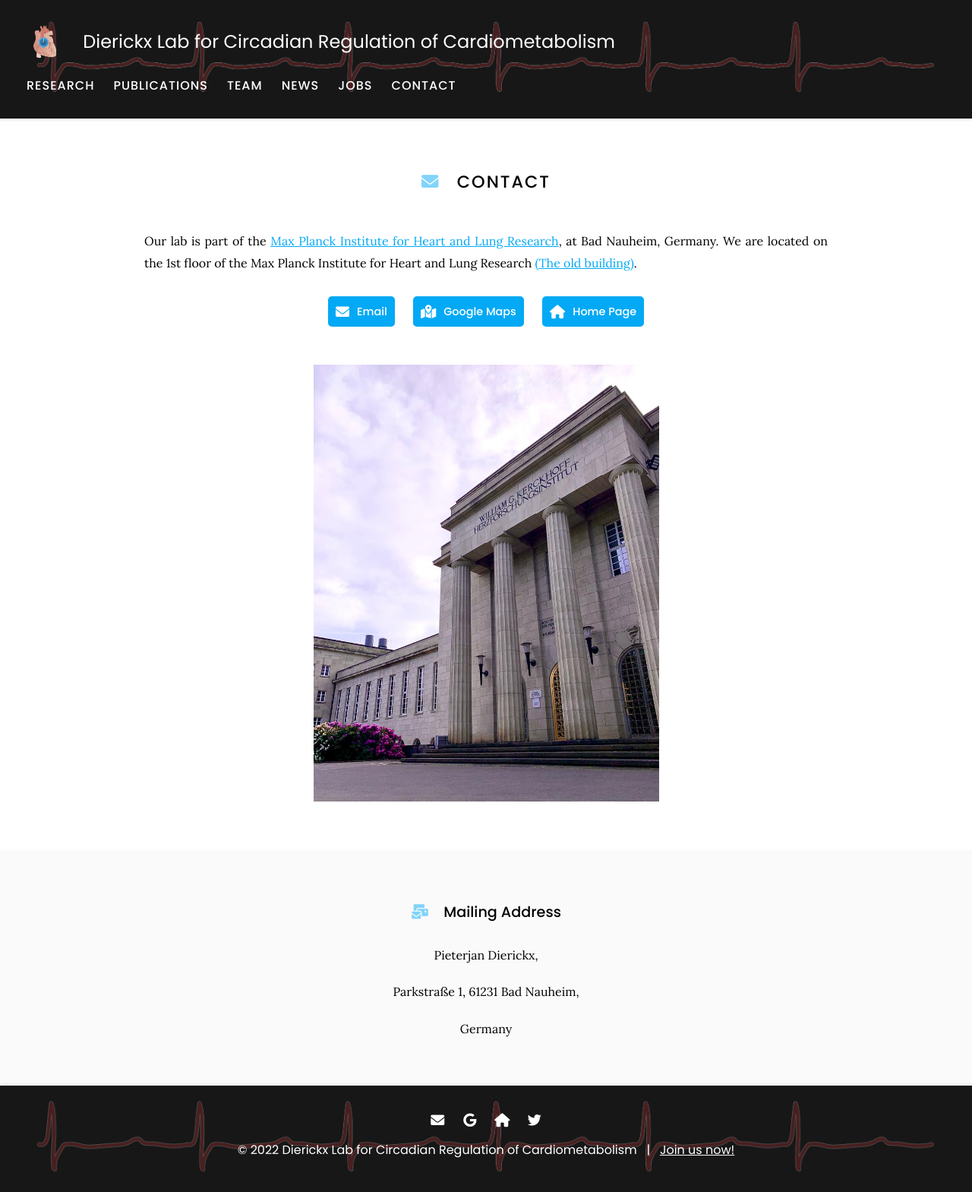
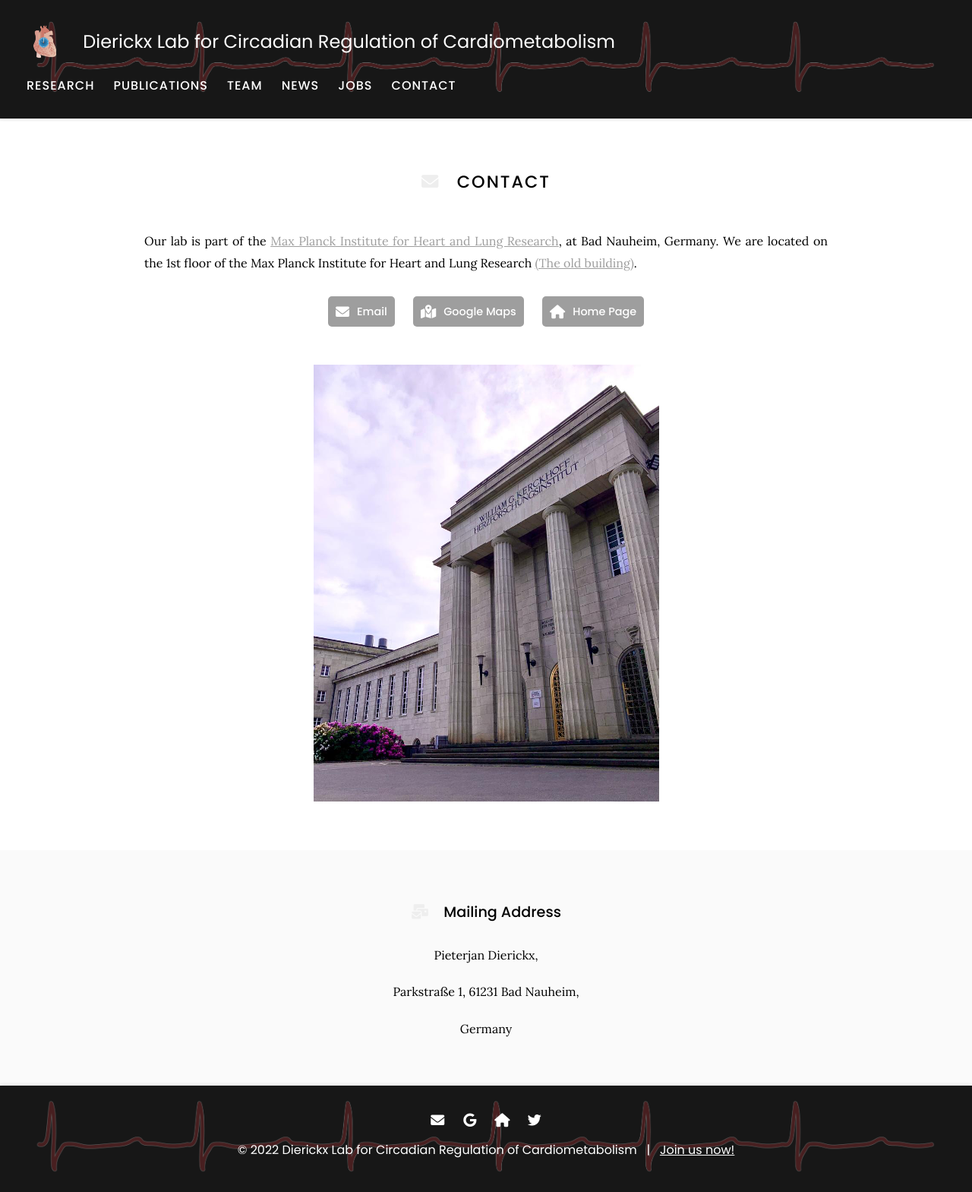
Before and after one commit to theDierickxLab/theDierickxLab, a Jekyll site: the page built from contact/index.md, in a window 1280 px wide. Shown: the whole page at 76% size. Built offline with Jekyll 4.4.1, drawn with Linux system fonts in a browser that asks for light colours.

Commit message:
Update theme.scss

```diff
--- a/css/theme.scss
+++ b/css/theme.scss
@@ -1,8 +1,8 @@
 // colors for links, tags, etc.
 // see colors.scss for available colors
-$accent: $light-blue-500;
-$light-accent: $light-blue-200;
-$dark-accent: $light-blue-900;
+$accent: $gray-500;
+$light-accent: $gray-200;
+$dark-accent: $gray-800;
 
 // font types
 // also see /_includes/fonts.html to change fonts
```
